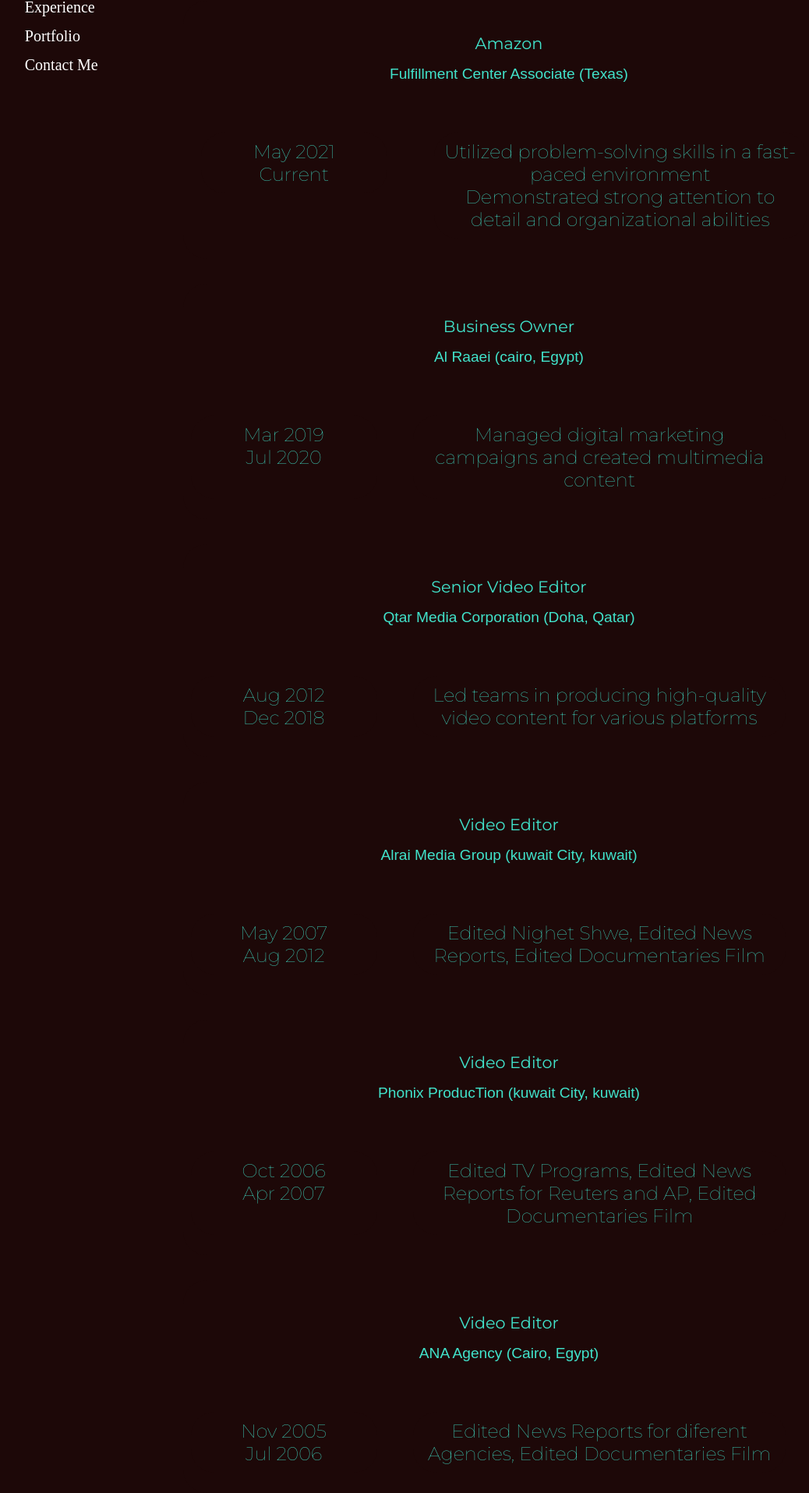
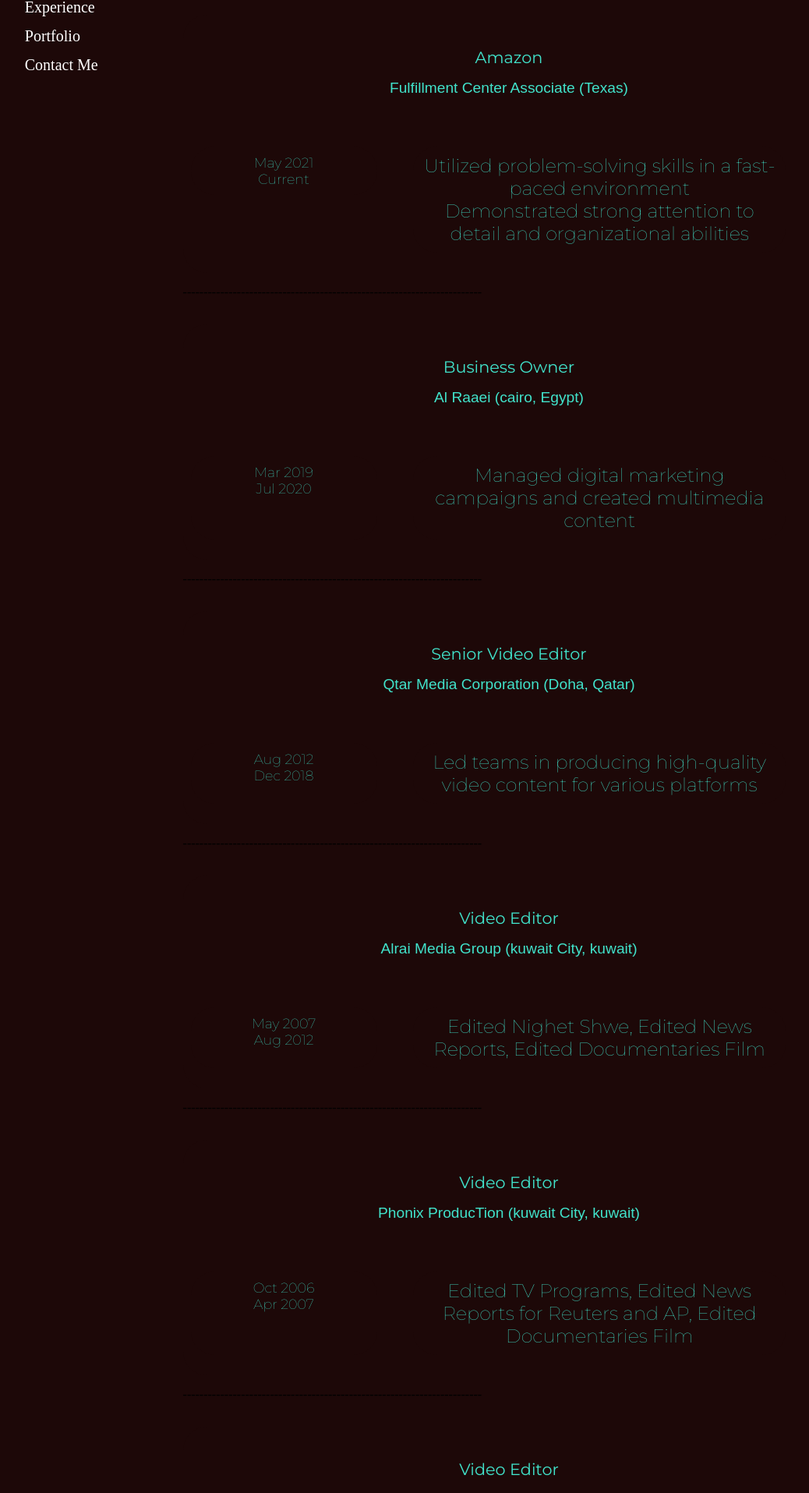
Before and after one commit to Emaddgerges/my-website, a React (Vite) app: page /Experience in a window 1280 px wide. Shown: the part 394-2309 px from the top of the page at 78% size, without its empty margins (90-1128 px from the left). Built offline with nearby package versions, Linux system fonts and the light colour scheme.

Commit message:
my ferst commit 12-27-2025

```diff
--- a/src/components/Experience/Experience.css
+++ b/src/components/Experience/Experience.css
@@ -103,3 +103,8 @@
   color: inherit;
 
 }
+.date{
+  font-size: 1.1rem;
+
+
+}
--- a/src/components/Experience/Experience.jsx
+++ b/src/components/Experience/Experience.jsx
@@ -1,98 +1,86 @@
 import './Experience.css';
-import {  } from 'react-router-dom';
 
 
 const Experience = () => {
 
 
-
-
-
-
  return (
    <div className="experience">
-
      <div className='hedlinePagedivExperience'>
       <h3 className='hedlinePage'>My Experiences</h3>
      </div>
     <div className='experiencesContener'>
-
-
-
+        ------------------------------------------------------------------------
      <div className="experience-item">
       <a href="https://www.amazon.com" target="_blank" rel="noopener noreferrer" className="experience-link">
-
         <h4 className='company'>Amazon</h4>
         <h5 className='amazon'>Fulfillment Center Associate (Texas)</h5>
-    <center className='new'>
+       <div className='new'>
           <div>
-    <p>May 2021 <br></br> Current</p>
+            <p className='date'>May 2021 <br></br> Current</p>
           </div>
           <div>
             <p>Utilized problem-solving skills in a fast-paced environment
             <br></br>Demonstrated strong attention to detail and organizational abilities</p>
           </div>
-    </center>
+       </div>
       </a>
      </div>
-
+        ------------------------------------------------------------------------
      <div className="experience-item">
          <h4 className='company'>Business Owner </h4>
          <h5 className='amazon'>Al Raaei  (cairo, Egypt)</h5>
         <div className='new'>
-        <p>Mar 2019 <br></br>  Jul 2020</p>
+         <p className='date'>Mar 2019 <br></br>  Jul 2020</p>
          <p>Managed digital marketing campaigns and created multimedia content</p>
         </div>
      </div>
-
+        ------------------------------------------------------------------------
      <div className="experience-item">
       <a href="https://www.qmc.qa" target="_blank" rel="noopener noreferrer" className="experience-link">
-
          <h4 className='company'>Senior Video Editor</h4>
          <h5 className='amazon'>Qtar Media Corporation (Doha, Qatar)</h5>
        <div className='new'>
-        <p> Aug 2012 <br></br>  Dec 2018</p>
+         <p className='date'> Aug 2012 <br></br>  Dec 2018</p>
          <p>Led teams in producing high-quality video content for various platforms</p>
-
        </div>
       </a>
      </div>
+        ------------------------------------------------------------------------
      <div className="experience-item">
       <a href="https://www.alraimedia.com" target="_blank" rel="noopener noreferrer" className="experience-link">
-
          <h4 className='company'>Video Editor</h4>
          <h5 className='amazon'>Alrai Media Group (kuwait City, kuwait)</h5>
        <div className='new'>
-        <p>May 2007 <br></br>  Aug 2012</p>
+         <p className='date'>May 2007 <br></br>  Aug 2012</p>
          <p>Edited Nighet Shwe, Edited News Reports, Edited Documentaries Film</p>
        </div>
       </a>
      </div>
+        ------------------------------------------------------------------------
      <div className="experience-item">
       <a href="https://www.phoenix-mp.com/" target="_blank" rel="noopener noreferrer" className="experience-link">
-
          <h4 className='company'>Video Editor</h4>
          <h5 className='amazon'>Phonix ProducTion (kuwait City, kuwait)</h5>
        <div className='new'>
-        <p>Oct 2006 <br></br>  Apr 2007</p>
+         <p className='date'>Oct 2006 <br></br>  Apr 2007</p>
          <p>Edited TV Programs, Edited News Reports for Reuters and AP, Edited Documentaries Film</p>
        </div>
       </a>
      </div>
+        ------------------------------------------------------------------------
      <div className="experience-item">
       <a href="https://www.anaonline.net/" target="_blank" rel="noopener noreferrer" className="experience-link">
-
          <h4 className='company'>Video Editor</h4>
          <h5 className='amazon'>ANA Agency (Cairo, Egypt)</h5>
        <div className='new'>
-        <p>Nov 2005 <br></br>  Jul 2006</p>
+         <p className='date'>Nov 2005 <br></br>  Jul 2006</p>
          <p>Edited News Reports for diferent Agencies, Edited Documentaries Film</p>
        </div>
       </a>
      </div>
+        ------------------------------------------------------------------------
     </div>
-
-      {/* Add more experience items as needed */}
    </div>
  );
 };
--- a/src/components/port/Portfolio.jsx
+++ b/src/components/port/Portfolio.jsx
@@ -9,8 +9,8 @@
       <h3 className='hedlinePage'>My Portphalio</h3>
       </div>
         <div className="experience-item">
-        <h4 className='company'>Amazon</h4>
-        <h5 className='amazon'>Fulfillment Center Associate (Texas)</h5>
+        <h4 className='company'>Fulfillment Center Associate (Texas)</h4>
+        <h5 className='amazon'>Amazon</h5>
         <center className='new'>
         <div>
         <p>May 2021 <br></br> Current</p>
```
Also changed, not shown: 1 other file (tests, documents, lock files or other folders). Lines whose indentation alone changed are shown as unchanged.
